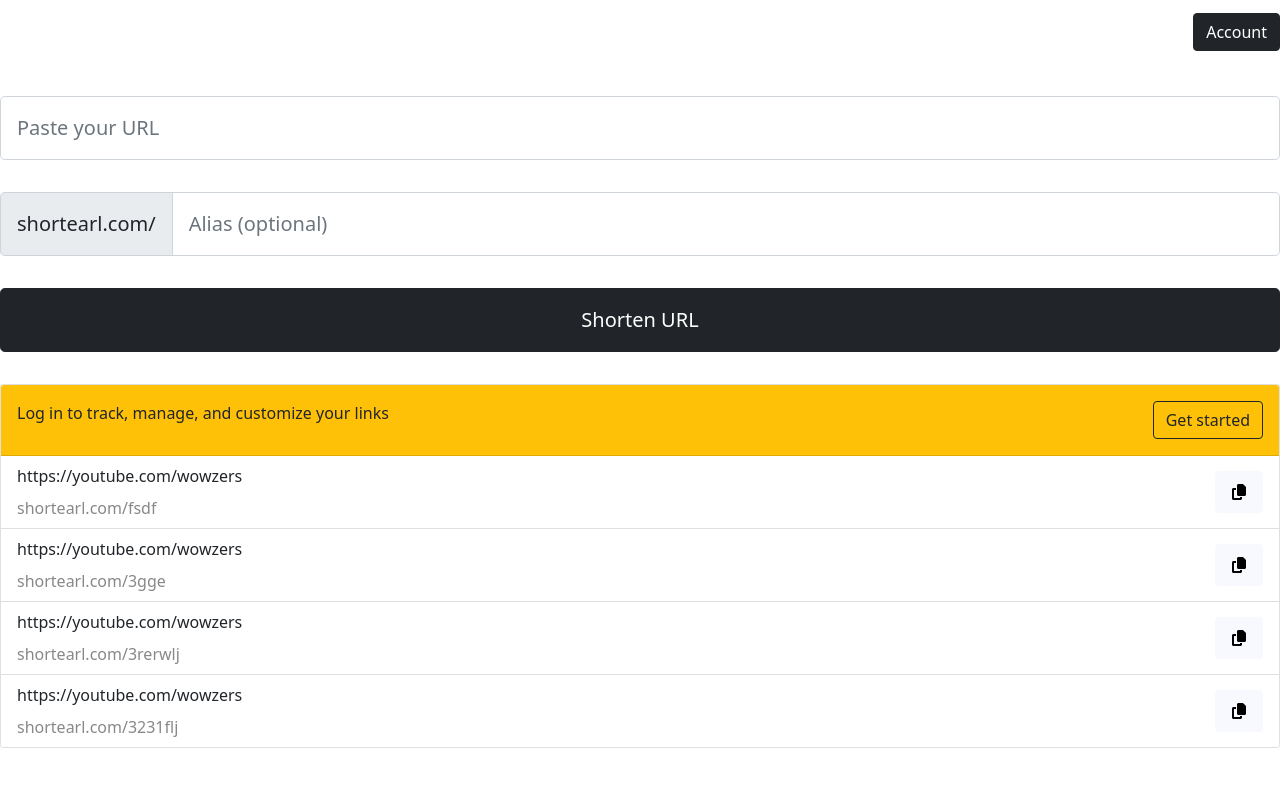
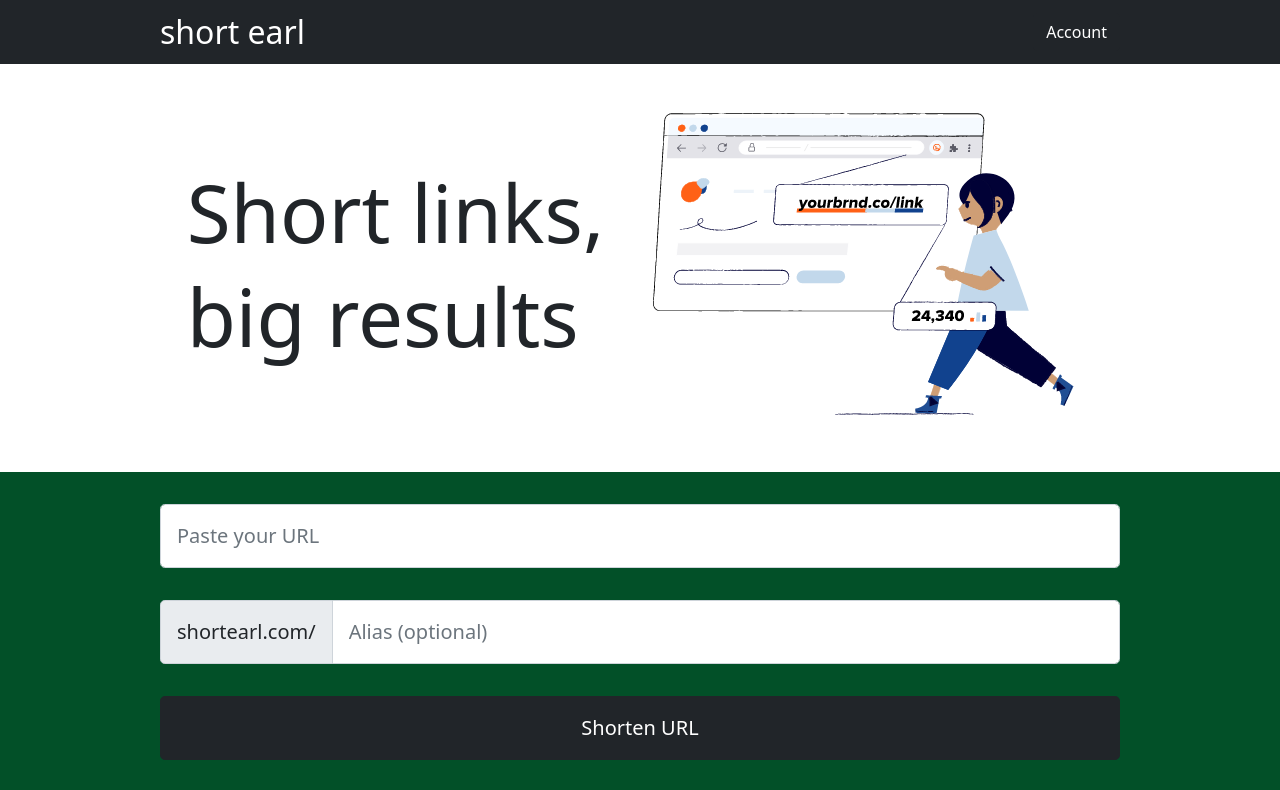
Before and after one commit to CameronCanning/short-earl, a React (Create React App) app in the folder client/: page / in a window 1280 px wide. Before the commit this address led to /app. Shown: the top 790 px of the page. Built offline with nearby package versions, Linux system fonts and the light colour scheme.

Commit message:
more dynamic layout

```diff
--- a/client/src/App.js
+++ b/client/src/App.js
@@ -2,8 +2,7 @@ import React, { useState } from 'react';
 import { Route, Routes, Navigate} from "react-router-dom";
 import NavBar from "./components/navbar";
 import Redirect from './components/redirect';
-import Earl from "./components/earl";
-import Earls from './components/earls';
+import Broken from './containers/broken';
 import Home from './containers/home';
 
 const App = () => {
@@ -12,12 +11,8 @@ const App = () => {
         <div>
             <Routes>
                 <Route path=':earl' element={<Redirect/>}/>
-                <Route path='/' element={<Navigate to='/app'/>}/>
-                <Route path='/app' element={<NavBar setShowEarls={setShowEarls}/>}>
-                    <Route index element={<Earl showEarls={showEarls} setShowEarls={setShowEarls}/>}/>
-                    <Route path='earls' element={<Earls/>}/>
-                </Route>
-                <Route path='layout' element={<Home/>}/>
+                <Route path='/' element={<Home/>}/>
+                <Route path='layout' element={<Broken/>}/>
             </Routes>
         </div>
     )
--- a/client/src/components/broken.js
+++ /dev/null
@@ -1,11 +0,0 @@
-import React from 'react';
-
-const Broken = () => {
-    return (
-        <div className='main'>
-            <p>Page not Found</p>
-        </div>
-    )
-}
-
-export default Broken;
--- a/client/src/components/navbar.js
+++ b/client/src/components/navbar.js
@@ -1,9 +1,8 @@
 import React from 'react';
 import { NavLink, Outlet } from "react-router-dom";
 
-export default function NavBar({setShowEarls}) {
+export default function NavBar() {
     return (
-        <>
         <div>
             <nav className="navbar navbar-expand-lg navbar-dark">
                 <div className='container-fluid ps-0 pe-0'>
@@ -37,6 +36,4 @@ export default function NavBar({setShowEarls}) {
                 </div>
             </div>
         </div>
-        <Outlet/>
-        </>
     )}
--- a/client/src/components/redirect.js
+++ b/client/src/components/redirect.js
@@ -1,6 +1,6 @@
 import React, { useEffect, useState } from 'react';
 import { useParams } from 'react-router-dom';
-import Broken from './broken';
+
 const axios = require('axios');
 
 
@@ -22,6 +22,6 @@ const Redirect = () => {
             });
     },[]);
 
-    return loading ? null : <Broken/>;
+    return loading ? null : <p>damn</p>//<Broken/>;
 }
 export default Redirect;
--- /dev/null
+++ b/client/src/containers/broken.js
@@ -0,0 +1,18 @@
+import React from 'react';
+import { Row, Col } from 'react-bootstrap';
+import Layout from './layout';
+
+const Broken = () => {
+    return(
+        <Layout>
+            <div className='d-flex'>
+                <Col className='d-flex align-items-center p-0'>
+                    <h1 className='display-1'>Something went wrong?</h1>
+                </Col>
+
+            </div>
+        </Layout>
+    )
+}
+
+export default Broken;
--- a/client/src/containers/home.js
+++ b/client/src/containers/home.js
@@ -1,34 +1,22 @@
 import React from 'react';
-import { Container, Row, Col } from 'react-bootstrap';
+import { Row, Col } from 'react-bootstrap';
+import Layout from './layout';
 import Earl from '../components/earl';
-import NavBar from '../components/navbar';
 
 const Home = () => {
     return(
-        <Container fluid className=''>
-            <Row className='bg-dark'>
-                <div className='main'>
-                    <NavBar/>
+        <Layout>
+            <div className='d-flex align-items-stretch justify-content-between'>
+                <div className='d-flex flex-column m-auto p-3'>
+                    <h1 className='display-1'>Short links,</h1>
+                    <h1 className='display-1'>big results</h1>
                 </div>
-            </Row>
-            <Row className=''>
-                <Row className='main'>
-                        <Col className='d-flex align-items-center p-0'>
-                            <h1 className='display-1'>Short links, big results</h1>
-                        </Col>
-                        <Col className='p-0'>
-                            <img src={require('../assets/images/bitly.png')}/>
-                        </Col>
-                </Row>
-            </Row>
-            <Row className='bg-primary'>
-                <Earl className='main'/>
-
-            </Row>
-            <Row>
-
-            </Row>
-        </Container>
+                <div className='p-3'>
+                    <img src={require('../assets/images/bitly.png')}/>
+                </div>
+            </div>
+            <Earl className='bg-primary'/>
+        </Layout>
     )
 }
 
--- /dev/null
+++ b/client/src/containers/layout.js
@@ -0,0 +1,26 @@
+import React from 'react';
+import { Stack, Row, Container } from 'react-bootstrap';
+import NavBar from '../components/navbar';
+
+const Layout = ({children}) => {
+    return(
+        <Stack gap={3}>
+            <Container fluid className='bg-dark'>
+                <div className='main'>
+                    <NavBar/>
+                </div>
+            </Container>
+
+            {React.Children.map(children, (child, i) => {
+                return(
+                    <Container fluid className={child.props.className} key={i}>
+                            <div className='main'>
+                                {child}
+                            </div>
+                    </Container>)
+            })}
+        </Stack>
+    )
+}
+
+export default Layout;
--- a/client/src/style.scss
+++ b/client/src/style.scss
@@ -17,6 +17,7 @@ $light: #F8F8FF;
 .main {
     max-width: 992px;
     margin: auto;
+    @extend .px-3;
 }
 
 label {
@@ -49,3 +50,8 @@ img {
 }
 
 body{ margin:0 auto; }
+
+.container-fluid {
+    padding-left: 0;
+    padding-right:0;
+}
```
